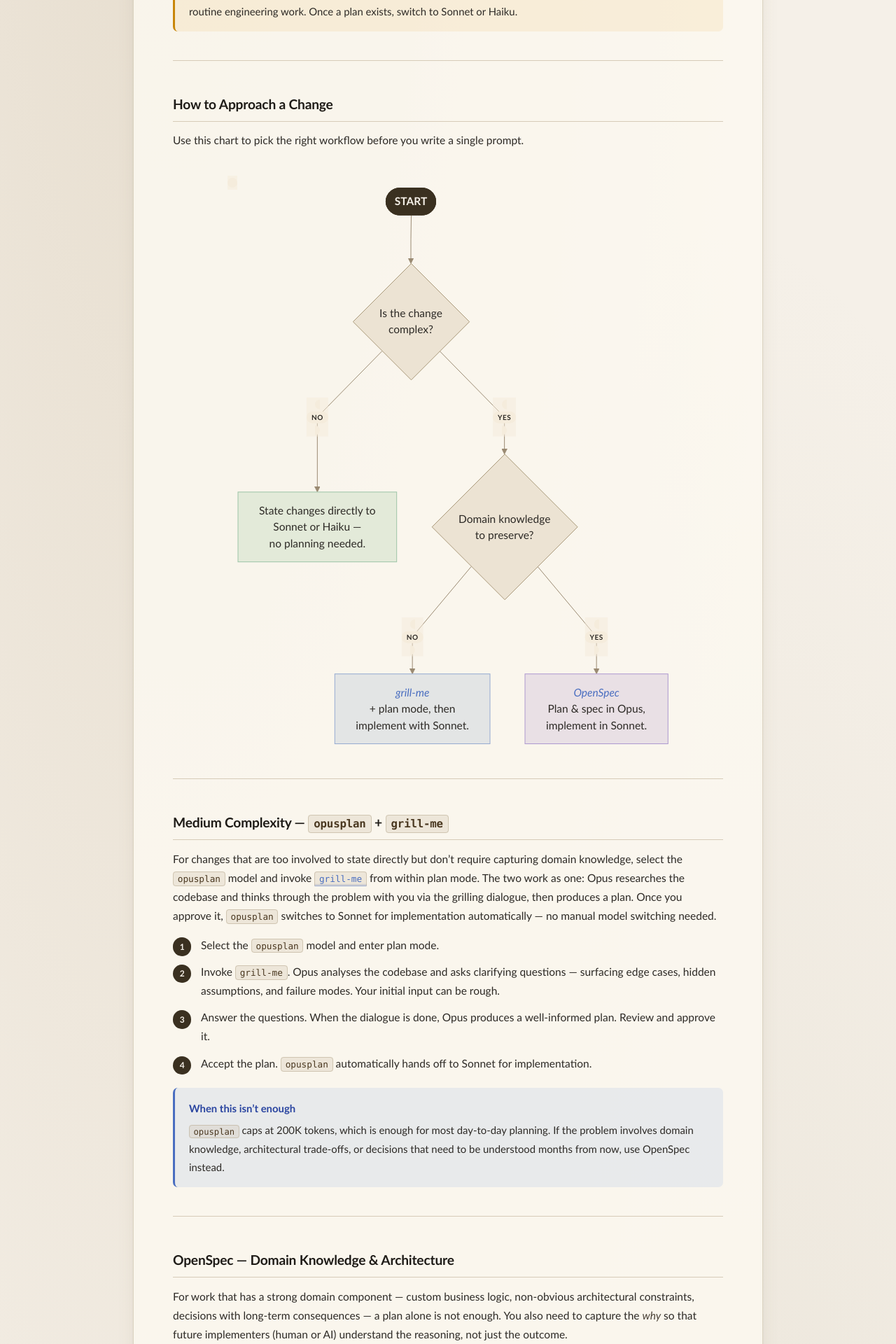
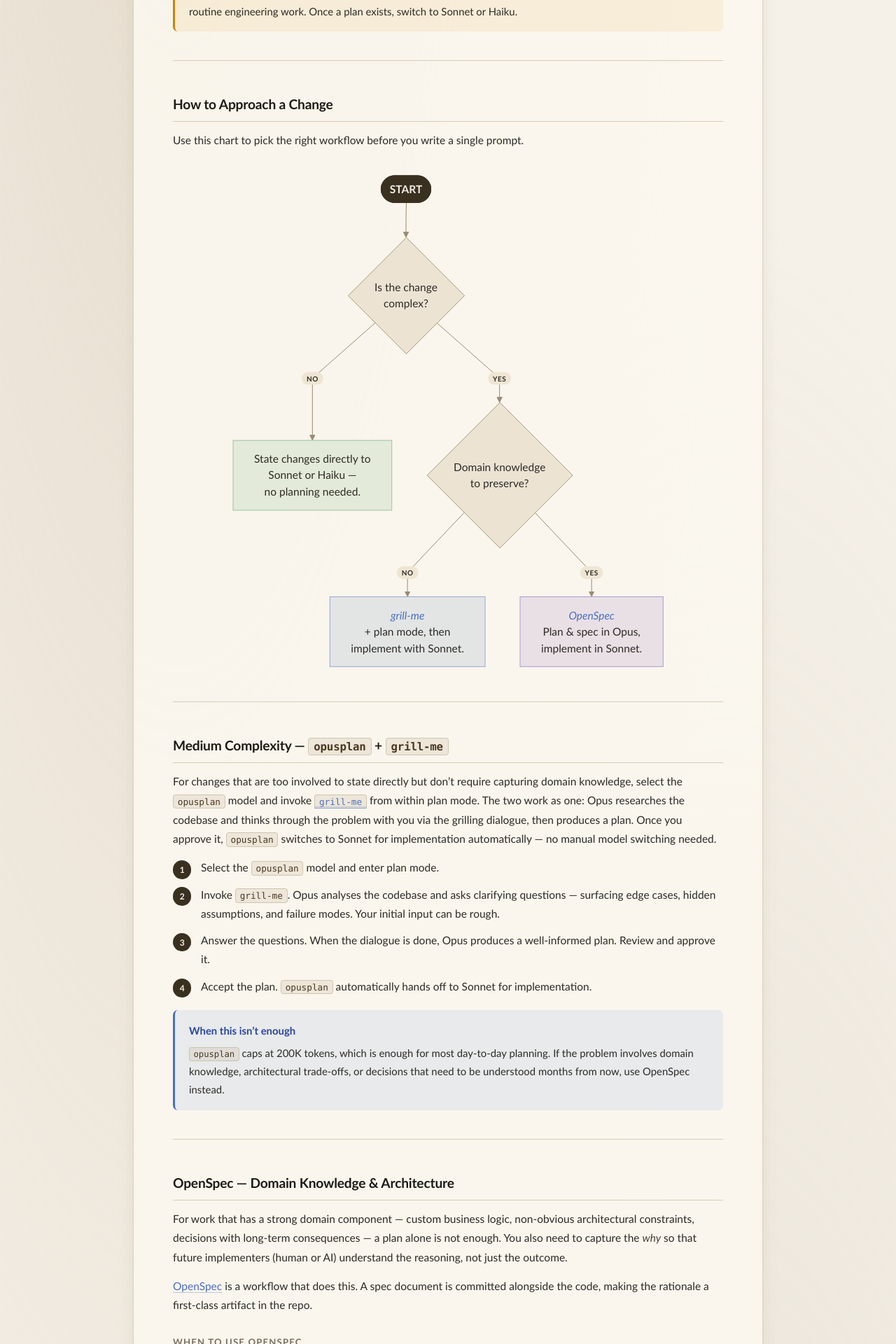
Before and after one commit to nimbus-tech-io/public-docs, a Jekyll site: the page built from using-claude-md.md, in a window 1280 px wide. Shown: the part 683-2603 px from the top of the page at 70% size. Built offline with Jekyll 4.4.1, drawn with Linux system fonts in a browser that asks for light colours.

Commit message:
Fix the edges in Mermaid diagrams

```diff
--- a/_layouts/doc.html
+++ b/_layouts/doc.html
@@ -50,7 +50,7 @@
           primaryBorderColor: "#a89878",
           primaryTextColor: "#2d2a26",
           lineColor: "#9a8a72",
-          edgeLabelBackground: "#f5ecdc",
+          edgeLabelBackground: "transparent",
         },
       });
       await mermaid.run({ querySelector: ".mermaid" });
--- a/assets/css/doc.css
+++ b/assets/css/doc.css
@@ -314,11 +314,27 @@ code {
 .mermaid a {
   border-bottom: none;
 }
-.mermaid .edgeLabel p,
-.mermaid .edgeLabel span {
+/* Edge labels (NO / YES): one pill, no box behind it */
+.mermaid .labelBkg,
+.mermaid g.edgeLabel rect {
+  background: transparent !important;
+  fill: transparent !important;
+}
+.mermaid span.edgeLabel {
   font-size: 10px;
   font-weight: 700;
   letter-spacing: 0.5px;
+  background: #efe5d3 !important;
   border-radius: 9px;
   padding: 1px 7px;
+  display: inline-block;
+  line-height: 1.6;
 }
+.mermaid span.edgeLabel p {
+  margin: 0;
+  font: inherit;
+  background: transparent !important;
+}
+.mermaid span.edgeLabel:empty {
+  display: none;
+}
```
Also changed, not shown: .claude/launch.json (added).
